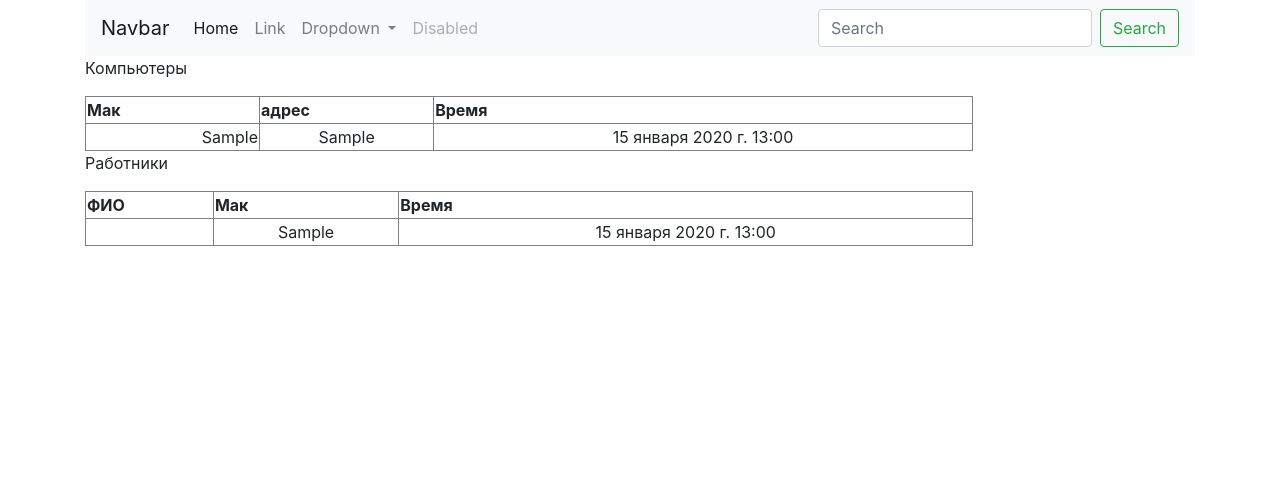
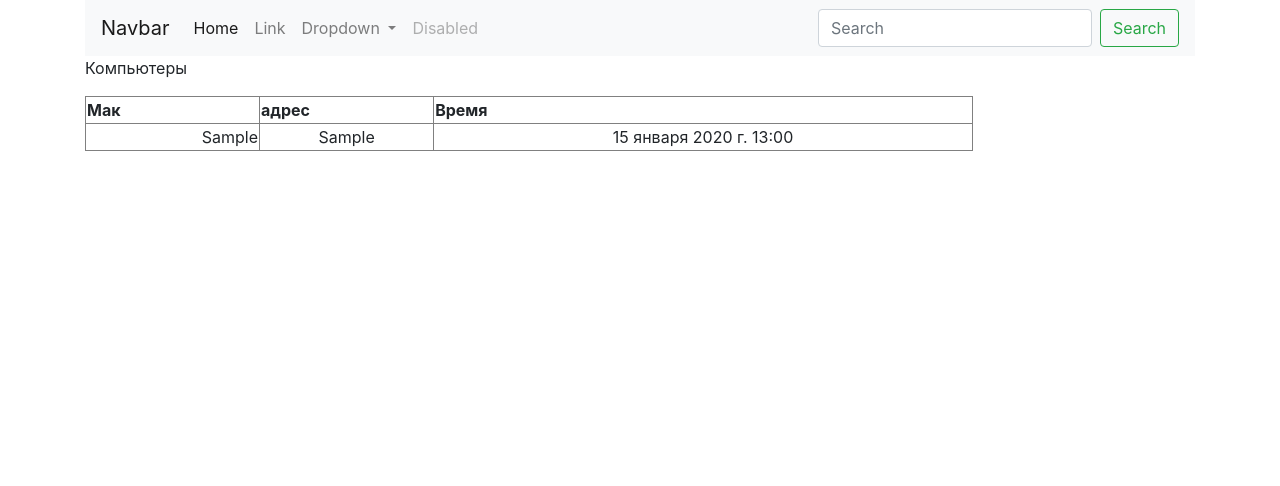
Before and after one commit to homrdery/client, a Django app: page / in a window 1280 px wide. Shown: the top 486 px of the page. Run offline with Django 5.2, Linux system fonts and the light colour scheme; tables that the repository leaves empty hold one stand-in row (values such as "Sample post"); parts of the project's set-up code (start-up, migrations or seed data) failed here and were passed over; some libraries are stand-ins or nearby versions.

Commit message:
ВАЖНО

```diff
--- a/clientMysql/templates/index/page.html
+++ b/clientMysql/templates/index/page.html
@@ -80,32 +80,7 @@
         </tbody>
     </table>
 
-    </main>
-      <p>Работники</p>
-        <table width="80%" border="1" id="myTableworkers">
-        <thead>
-        <tr>
-            <th>ФИО</th>
-            <th>Мак</th>
-            <th>Время</th>
-        </tr>
-        </thead>
-        <tbody>
-        {% for item in items %}
-            <tr align="center">
-                <td  align="right">
-                    {{item.name}}
-                </td>
-                <td>
-                    {{item.mac_addr}}
-                </td>
-                <td>
-                    {{item.time}}
-                </td>
-            </tr>
-        {% endfor %}
-        </tbody>
-    </table>
+
     <br/>
     <br/>
     <br/>
```
